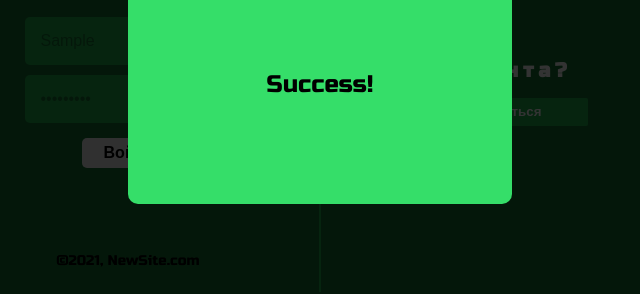
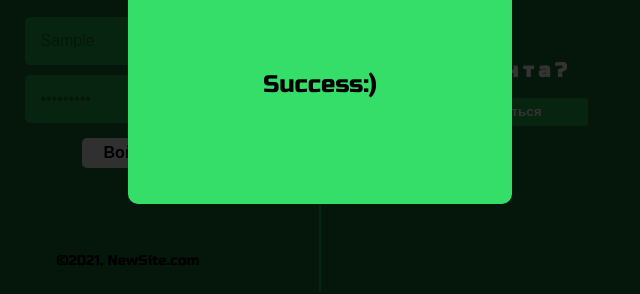
Before and after one commit to IrynyNkn/form, a plain HTML site: page index.html in a window 1280 px wide. Both pictures are taken after typing "Sample", "Sample123" into the empty fields and a click on the button "Войти". Shown: the part 316-610 px from the top of the page, 320-960 px from the left. Drawn offline with Linux system fonts and the light colour scheme.

Commit message:
please work

```diff
--- a/index.html
+++ b/index.html
@@ -43,7 +43,7 @@
     <div class="modal__body">
         <div id="closeModal" class="error__icon"><i class="fas fa-times"></i></div>
         <div class="modal__text">
-            Success!
+            Success:)
         </div>
     </div>
 </div>
```
